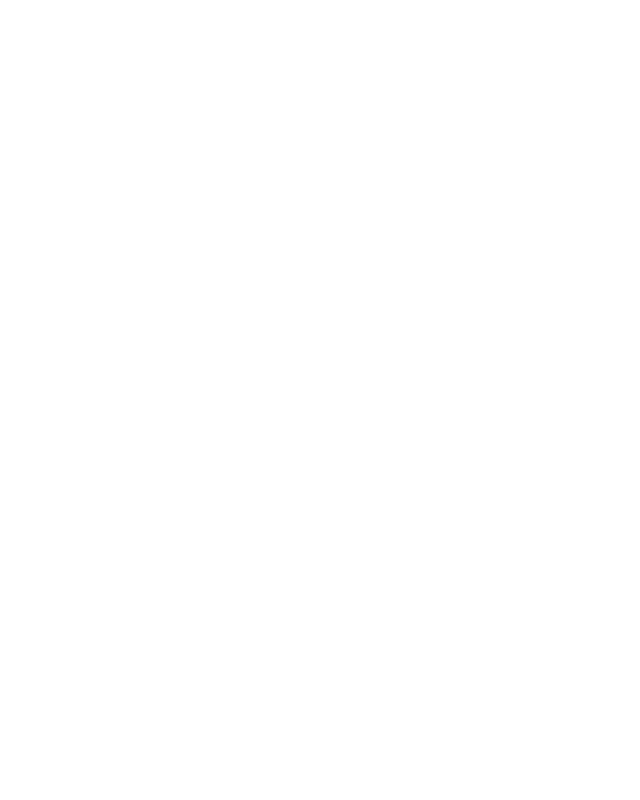
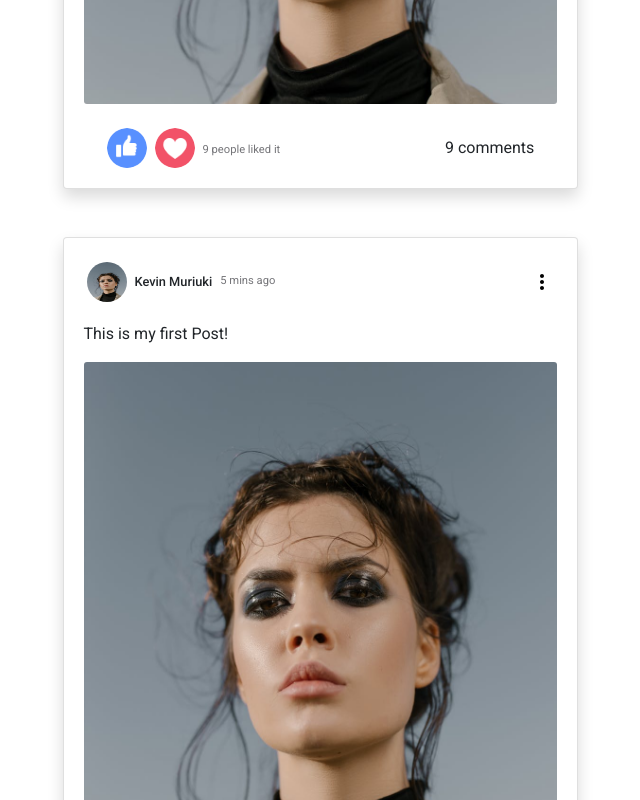
Before and after one commit to Kevinmuriuki/socialfeedapp, a React (Create React App) app: page / in a window 1280 px wide. Shown: the part 860-1660 px from the top of the page, without its empty margins (265-905 px from the left). Before the commit the page ends 800 px from the top, so only its background shows below. Built offline with nearby package versions, Linux system fonts and the light colour scheme.

Commit message:
Added Post component

```diff
--- a/src/components/feed/Feed.jsx
+++ b/src/components/feed/Feed.jsx
@@ -1,9 +1,13 @@
+import Post from '../post/Post'
 import Share from '../share/Share'
 
 export default function Feed() {
   return (
     <div className="col-5">
       <Share />
+      <Post />
+      <Post />
+      <Post />
     </div>
   )
 }
--- /dev/null
+++ b/src/components/post/Post.jsx
@@ -0,0 +1,63 @@
+import { Card, Row, Col } from 'react-bootstrap';
+
+export default function Post() {
+  const style =  {
+    fontWeight: 500,
+    fontSize: '.8em'
+  }
+
+  const small =  {
+    fontWeight: 400,
+    fontSize: '.7em',
+    color: '#757579'
+  }
+
+  const imgStyle = {
+    width: '40px',
+    height: '40px',
+    cursor: 'pointer'
+  }
+
+  const pointer = {
+    cursor: 'pointer'
+  }
+
+  const coverImg = {
+    width: '100%',
+    height: '500px',
+    objectFit: 'cover',
+  }
+
+  return (
+    <>
+      <Card className="shadow mb-5">
+        <Row className="mx-2 mt-4">
+          <Col className="d-flex align-items-center">
+            <Card.Img style={pointer} className="rounded-circle" src="/statics/person/1.jpeg" style={imgStyle}/>
+            <span className="ml-2" style={style}>Kevin Muriuki</span>
+            <span className="ml-2" style={small}>5 mins ago</span>
+          </Col>
+          <Col className="d-flex justify-content-end align-items-center">
+            <span style={pointer}>
+              <svg xmlns="http://www.w3.org/2000/svg" height="24px" viewBox="0 0 24 24" width="24px" fill="#000000"><path d="M0 0h24v24H0V0z" fill="none"/><path d="M12 8c1.1 0 2-.9 2-2s-.9-2-2-2-2 .9-2 2 .9 2 2 2zm0 2c-1.1 0-2 .9-2 2s.9 2 2 2 2-.9 2-2-.9-2-2-2zm0 6c-1.1 0-2 .9-2 2s.9 2 2 2 2-.9 2-2-.9-2-2-2z"/></svg>
+            </span>
+          </Col>
+        </Row>
+        <Card.Body>
+          <Card.Text>This is my first Post!</Card.Text>
+          <Card.Img className="img-fluid" src="/statics/person/1.jpeg" style={coverImg}/>
+          <Row className="mx-2 mt-4">
+            <Col className="d-flex align-items-center">
+              <Card.Img className="rounded-circle mr-2" src="/statics/like.png" style={imgStyle}/>
+              <Card.Img className="rounded-circle" src="/statics/heart.png" style={imgStyle}/>
+              <div>
+                <span className="ml-2" style={small}>9 people liked it</span>
+              </div>
+            </Col>
+            <Col className="d-flex justify-content-end align-items-center"  style={pointer}>9 comments</Col>
+          </Row>
+        </Card.Body>
+      </Card>
+    </>
+  )
+}
--- a/src/components/share/Share.jsx
+++ b/src/components/share/Share.jsx
@@ -7,6 +7,9 @@
     fontWeight: '500'
   }
 
+  const pointer = {
+    cursor: 'pointer',
+  }
 
   const shareInput = {
     border: 'none',
@@ -15,7 +18,7 @@
   }
 
   return (
-    <div className="mt-4">
+    <div className="mt-4 mb-4">
       <Card className="shadow">
         <Row className="mt-4 mb-2 mx-2 d-flef align-items-center">
           <Card.Img variant="top" src="/statics/person/1.jpeg" className="ml-4 rounded-circle img-fluid" style={{ width: '50px', height: '50px'}}  />
@@ -27,25 +30,25 @@
         <Card.Body>
           <Row className="mx-2 mb-4 d-flef justify-content-center align-items-center">
             <Col>
-              <span className="col-1">
+              <span style={pointer} className="col-1">
                 <svg xmlns="http://www.w3.org/2000/svg" height="24px" viewBox="0 0 24 24" width="24px" fill="tomato"><path d="M0 0h24v24H0V0z" fill="none"/><path d="M2 6H0v5h.01L0 20c0 1.1.9 2 2 2h18v-2H2V6zm5 9h14l-3.5-4.5-2.5 3.01L11.5 9zM22 4h-8l-2-2H6c-1.1 0-1.99.9-1.99 2L4 16c0 1.1.9 2 2 2h16c1.1 0 2-.9 2-2V6c0-1.1-.9-2-2-2zm0 12H6V4h5.17l1.41 1.41.59.59H22v10z"/></svg>
               </span>
               <Card.Text style={style}>Photo or Video</Card.Text>
             </Col>
             <Col>
-              <span>
+              <span style={pointer}>
                 <svg xmlns="http://www.w3.org/2000/svg" height="24px" viewBox="0 0 24 24" width="24px" fill="blue"><path d="M0 0h24v24H0z" fill="none"/><path d="M17.63 5.84C17.27 5.33 16.67 5 16 5L5 5.01C3.9 5.01 3 5.9 3 7v10c0 1.1.9 1.99 2 1.99L16 19c.67 0 1.27-.33 1.63-.84L22 12l-4.37-6.16z"/></svg>
                 </span>
               <Card.Text style={style}>Tag</Card.Text>
             </Col>
             <Col>
-              <span>
+              <span style={pointer}>
                 <svg xmlns="http://www.w3.org/2000/svg" height="24px" viewBox="0 0 24 24" width="24px" fill="green"><path d="M0 0h24v24H0z" fill="none"/><path d="M12 2C8.13 2 5 5.13 5 9c0 5.25 7 13 7 13s7-7.75 7-13c0-3.87-3.13-7-7-7zm0 9.5c-1.38 0-2.5-1.12-2.5-2.5s1.12-2.5 2.5-2.5 2.5 1.12 2.5 2.5-1.12 2.5-2.5 2.5z"/></svg>
               </span>
               <Card.Text  style={style}>Location</Card.Text>
             </Col>
             <Col>
-              <span>
+              <span style={pointer}>
               <svg xmlns="http://www.w3.org/2000/svg" enable-background="new 0 0 24 24" height="24px" viewBox="0 0 24 24" width="24px" fill="goldenrod"><g><rect fill="none" height="24" width="24"/></g><g><g/><path d="M11.99,2C6.47,2,2,6.48,2,12c0,5.52,4.47,10,9.99,10C17.52,22,22,17.52,22,12C22,6.48,17.52,2,11.99,2z M8.5,8 C9.33,8,10,8.67,10,9.5S9.33,11,8.5,11S7,10.33,7,9.5S7.67,8,8.5,8z M12,18c-2.28,0-4.22-1.66-5-4h10C16.22,16.34,14.28,18,12,18z M15.5,11c-0.83,0-1.5-0.67-1.5-1.5S14.67,8,15.5,8S17,8.67,17,9.5S16.33,11,15.5,11z"/></g></svg>
                 </span>
               <Card.Text style={style}>Feelings</Card.Text>
```
